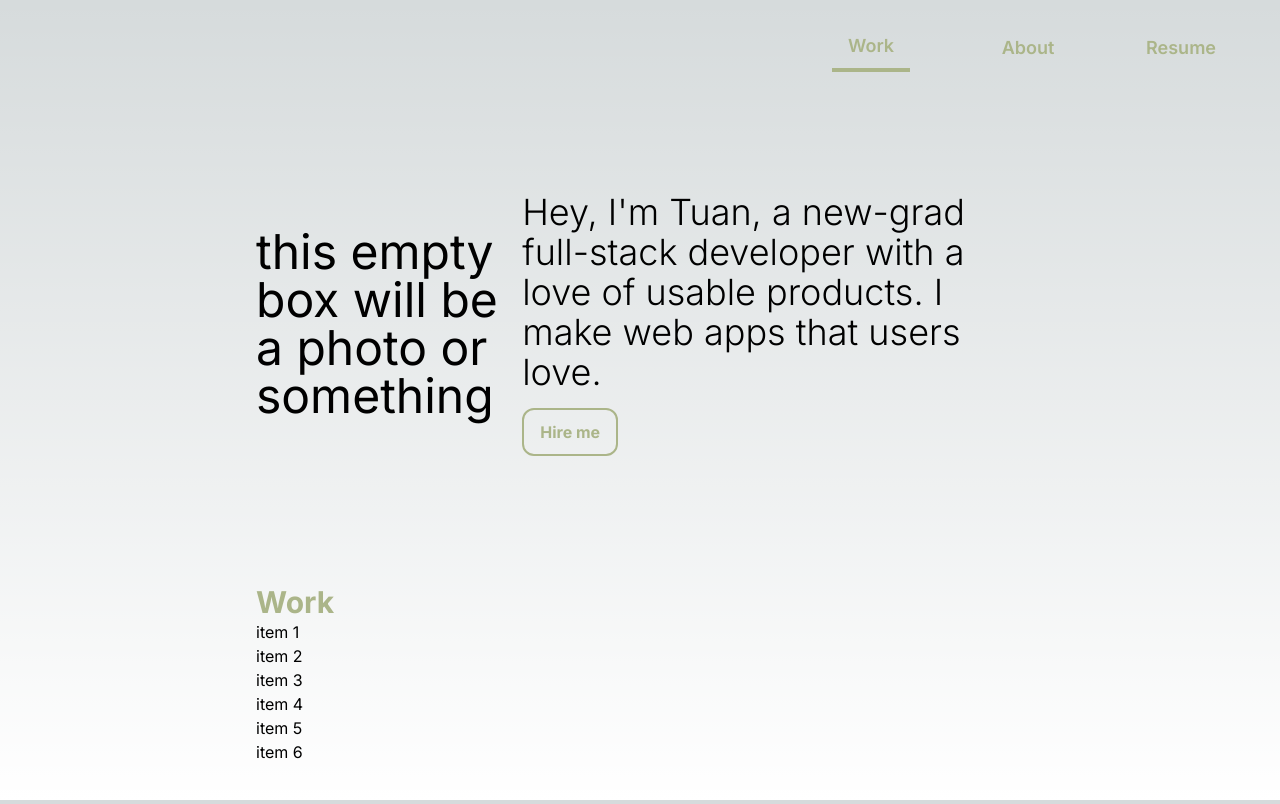
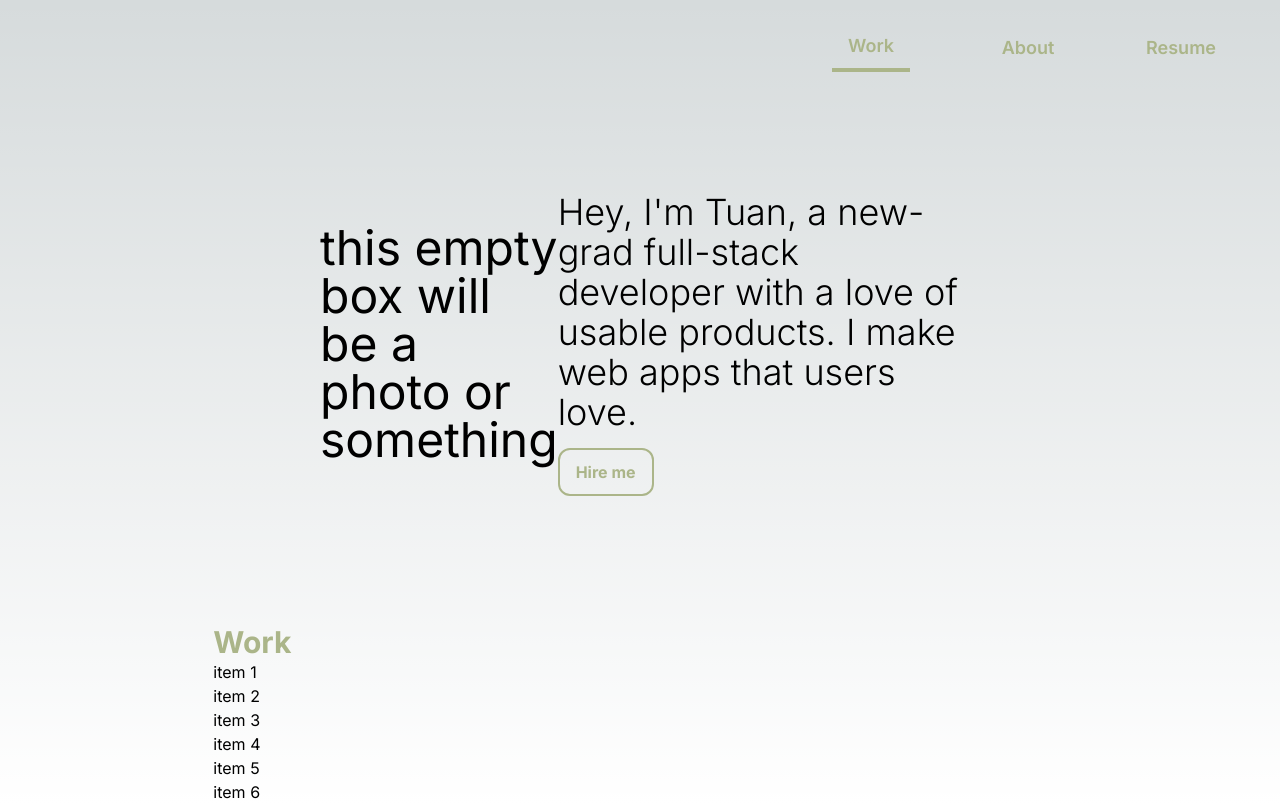
Before and after one commit to tuansydau/portfolio-website, a Next.js app: page / in a window 1280 px wide. Built offline with nearby package versions, Linux system fonts and the light colour scheme.

Commit message:
removed: dark theme, added: new sizing for intro

```diff
--- a/app/globals.css
+++ b/app/globals.css
@@ -8,13 +8,13 @@
   --background-end-rgb: 255, 255, 255;
 }
 
-@media (prefers-color-scheme: dark) {
+/* @media (prefers-color-scheme: dark) {
   :root {
     --foreground-rgb: 0, 0, 0;
     --background-start-rgb: 10, 10, 10;
     --background-end-rgb: 10, 10, 10;
   }
-}
+} */
 
 body {
   color: rgb(var(--foreground-rgb));
--- a/app/page.tsx
+++ b/app/page.tsx
@@ -5,26 +5,35 @@ export default function Home() {
     <div className="flex min-h-screen flex-col">
       <div className="flex w-full justify-end">
         <div className="flex w-[24rem] h-24 items-center justify-between mr-16">
-          <div className="flex px-4 h-12 justify-center items-center text-lg font-semibold border-b-4 text-[#abb589] border-[#abb589]">Work</div>
-          <div className="flex h-12 justify-center items-center text-lg font-semibold text-[#abb589]">About</div>
-          <div className="flex h-12 justify-center items-center text-lg font-semibold text-[#abb589]">Resume</div>
+          <div className="flex px-4 h-12 justify-center items-center text-lg font-semibold border-b-4 text-[#abb589] border-[#abb589]">
+            Work
+          </div>
+          <div className="flex h-12 justify-center items-center text-lg font-semibold text-[#abb589]">
+            About
+          </div>
+          <div className="flex h-12 justify-center items-center text-lg font-semibold text-[#abb589]">
+            Resume
+          </div>
         </div>
       </div>
 
       {/* intro section */}
-      <div className="flex flex-row items-center justify-center px-64 mt-24">
-        <div className="flex text-5xl">this empty box will be a photo or something</div>
+      <div className="flex flex-col w-full justify-center items-center">
+        <div className="flex flex-row items-center justify-center w-1/2 mt-24">
+          <div className="flex text-5xl w-full">
+            this empty box will be a photo or something
+          </div>
           <div>
             <div className="flex flex-row text-4xl font-light font-['Helvetica Neue']">
-            Hey, I'm Tuan, a new-grad full-stack developer with a love of usable products. I make web apps that users love.
+              Hey, I'm Tuan, a new-grad full-stack developer with a love of
+              usable products. I make web apps that users love.
             </div>
             <div className="flex h-12 w-fit rounded-xl mt-4 px-4 border-2 text-[#abb589] border-[#abb589] font-bold items-center justify-center">
               Hire me
             </div>
           </div>
         </div>
-
-      <div className="flex flex-col px-64 mt-16">
+        <div className="flex flex-col w-2/3 mt-16">
           <div className="text-3xl font-bold mt-16 text-[#abb589]">Work</div>
           <div className="">item 1</div>
           <div>item 2</div>
@@ -34,5 +43,6 @@ export default function Home() {
           <div>item 6</div>
         </div>
       </div>
+    </div>
   );
 }
```
Lines whose indentation alone changed are shown as unchanged.
